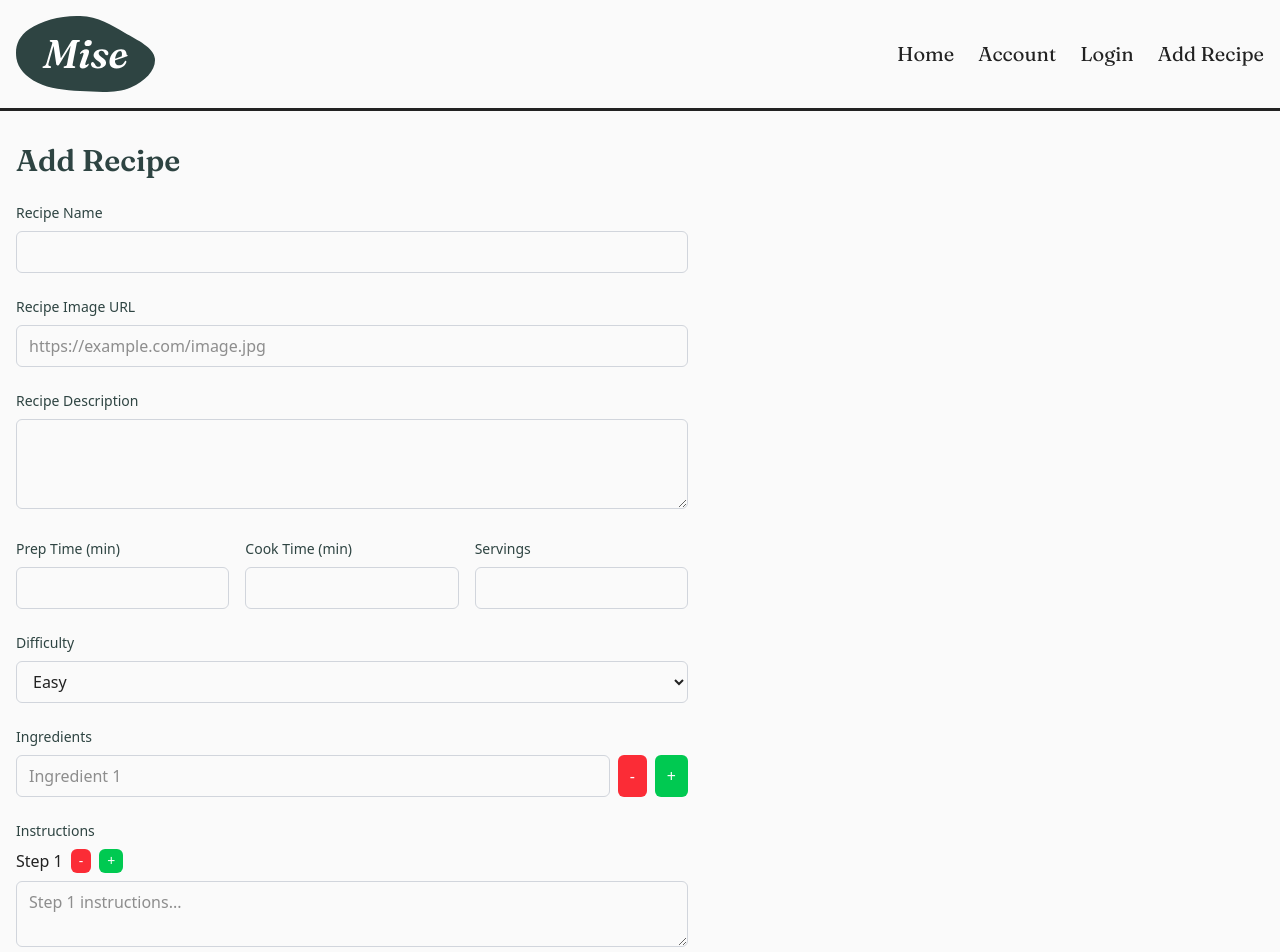
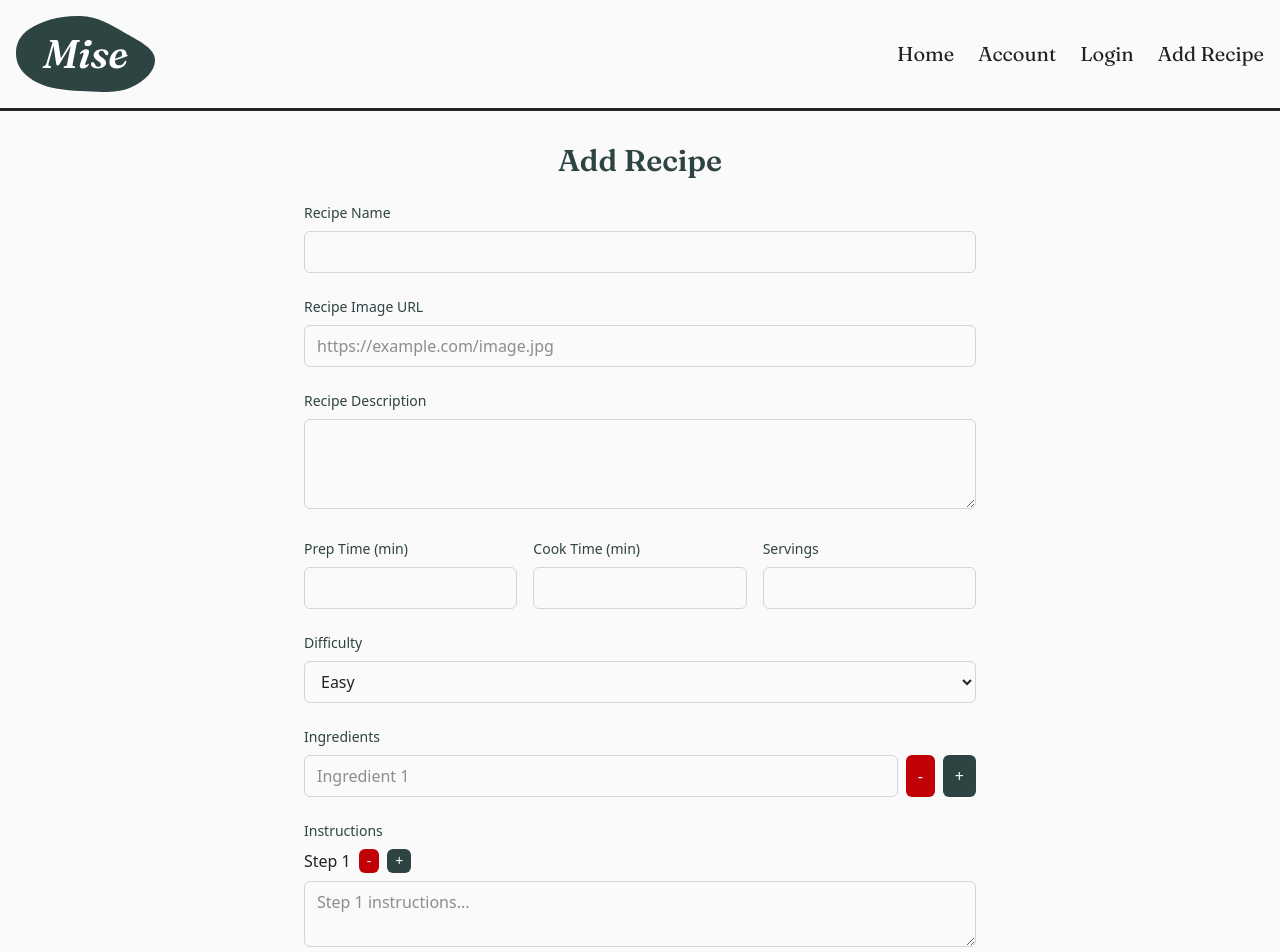
Before and after one commit to vzohni/mise-recipe-app, a Next.js app: page /add-recipe in a window 1280 px wide. Shown: the top 952 px of the page. Built offline with nearby package versions, Linux system fonts and the light colour scheme.

Commit message:
added supabase connection

```diff
--- a/package.json
+++ b/package.json
@@ -9,6 +9,7 @@
     "lint": "eslint"
   },
   "dependencies": {
+    "@supabase/supabase-js": "^2.81.1",
     "next": "15.5.5",
     "postcss": "^8.5.6",
     "react": "19.1.0",
--- a/src/app/add-recipe/page.tsx
+++ b/src/app/add-recipe/page.tsx
@@ -4,8 +4,22 @@ import Header from "@/components/Header";
 import Button from "@/components/Button";
 import { useState } from "react";
 
+type Difficulty = "easy" | "medium" | "hard";
+
+interface RecipeFormData {
+  name: string;
+  image: string;
+  description: string;
+  prepTime: string;
+  cookTime: string;
+  servings: string;
+  difficulty: Difficulty;
+  ingredients: string[];
+  instructions: string[];
+}
+
 export default function AddRecipe() {
-  const [formData, setFormData] = useState({
+  const [formData, setFormData] = useState<RecipeFormData>({
     name: "",
     image: "",
     description: "",
@@ -13,42 +27,39 @@ export default function AddRecipe() {
     cookTime: "",
     servings: "",
     difficulty: "easy",
-    ingredients: [""],
-    instructions: [""]
+    ingredients: [""] as string[],
+    instructions: [""] as string[],
   });
 
-  const handleInputChange = (e) => {
+  const handleInputChange = (e: React.ChangeEvent<HTMLInputElement | HTMLTextAreaElement | HTMLSelectElement>) => {
     const { name, value } = e.target;
-    setFormData(prev => ({
+    setFormData((prev) => ({ ...prev, [name]: value }));
+  };
+
+  const handleArrayInputChange = (index: number, field: "ingredients" | "instructions", value: string) => {
+    setFormData((prev) => ({
       ...prev,
-      [name]: value
+      [field]: prev[field].map((item, i) => (i === index ? value : item)),
     }));
   };
 
-  const handleArrayInputChange = (index, field, value) => {
-    setFormData(prev => ({
+  const addItem = (field: "ingredients" | "instructions") => {
+    setFormData((prev) => ({
       ...prev,
-      [field]: prev[field].map((item, i) => i === index ? value : item)
+      [field]: [...prev[field], ""],
     }));
   };
 
-  const addItem = (field) => {
-    setFormData(prev => ({
-      ...prev,
-      [field]: [...prev[field], ""]
-    }));
-  };
-
-  const removeItem = (field, index) => {
+  const removeItem = (field: "ingredients" | "instructions", index: number) => {
     if (formData[field].length > 1) {
-      setFormData(prev => ({
+      setFormData((prev) => ({
         ...prev,
-        [field]: prev[field].filter((_, i) => i !== index)
+        [field]: prev[field].filter((_, i) => i !== index),
       }));
     }
   };
 
-  const handleSubmit = (e) => {
+  const handleSubmit = (e: React.FormEvent<HTMLFormElement>) => {
     e.preventDefault();
     console.log("Form submitted:", formData);
     // Handle form submission here
@@ -58,7 +69,7 @@ export default function AddRecipe() {
     <div className="flex flex-col min-h-screen bg-(--background)">
       <Header />
 
-      <main className="container mx-auto px-4 flex flex-col mb-20 flex-1">
+      <main className="container mx-auto px-4 flex flex-col mb-20 flex-1 justify-center items-center">
         <h1 className="text-3xl font-semibold mt-8 text-(--primary) mb-6">Add Recipe</h1>
 
         <form onSubmit={handleSubmit} className="space-y-6 max-w-2xl">
@@ -180,9 +191,7 @@ export default function AddRecipe() {
 
           {/* Ingredients */}
           <div>
-            <label className="block text-sm font-medium text-(--primary) mb-2">
-              Ingredients
-            </label>
+            <label className="block text-sm font-medium text-(--primary) mb-2">Ingredients</label>
             {formData.ingredients.map((ingredient, index) => (
               <div key={index} className="flex gap-2 mb-2">
                 <input
@@ -195,7 +204,7 @@ export default function AddRecipe() {
                 <button
                   type="button"
                   onClick={() => removeItem("ingredients", index)}
-                  className="px-3 py-2 bg-red-500 text-white rounded-md hover:bg-red-600"
+                  className="cursor-pointer px-3 py-2 bg-red-700 text-white rounded-md hover:bg-red-600"
                   disabled={formData.ingredients.length === 1}
                 >
                   -
@@ -204,7 +213,7 @@ export default function AddRecipe() {
                   <button
                     type="button"
                     onClick={() => addItem("ingredients")}
-                    className="px-3 py-2 bg-green-500 text-white rounded-md hover:bg-green-600"
+                    className="cursor-pointer px-3 py-2 bg-(--primary) text-white rounded-md hover:bg-(--hover)"
                   >
                     +
                   </button>
@@ -215,9 +224,7 @@ export default function AddRecipe() {
 
           {/* Instructions */}
           <div>
-            <label className="block text-sm font-medium text-(--primary) mb-2">
-              Instructions
-            </label>
+            <label className="block text-sm font-medium text-(--primary) mb-2">Instructions</label>
             {formData.instructions.map((instruction, index) => (
               <div key={index} className="mb-4">
                 <div className="flex gap-2 mb-2">
@@ -225,7 +232,7 @@ export default function AddRecipe() {
                   <button
                     type="button"
                     onClick={() => removeItem("instructions", index)}
-                    className="px-2 bg-red-500 text-white rounded-md hover:bg-red-600 text-sm"
+                    className="px-2 bg-red-700 text-white rounded-md hover:bg-red-600 text-sm"
                     disabled={formData.instructions.length === 1}
                   >
                     -
@@ -234,7 +241,7 @@ export default function AddRecipe() {
                     <button
                       type="button"
                       onClick={() => addItem("instructions")}
-                      className="px-2 bg-green-500 text-white rounded-md hover:bg-green-600 text-sm"
+                      className="px-2 bg-(--primary) text-white rounded-md hover:bg-(--hover) text-sm"
                     >
                       +
                     </button>
--- a/src/app/page.tsx
+++ b/src/app/page.tsx
@@ -8,7 +8,7 @@ import Link from "next/link";
 
 export default function Home() {
   // Extract all unique tags from dummyRecipes
-  const allTags = [...new Set(dummyRecipes.flatMap(recipe => recipe.tags))];
+  const allTags = [...new Set(dummyRecipes.flatMap((recipe) => recipe.tags))];
 
   return (
     <div className="flex flex-col min-h-screen bg-(--background)">
@@ -21,7 +21,9 @@ export default function Home() {
           <div className="flex flex-row gap-4 align-bottom justify-between mt-6">
             <h2 className="font-sans-serif">Hundreds of recipes, tailored to your taste.</h2>
             <SearchBar />
-            <Button variant="secondary">Add Recipe</Button>
+            <a href="/add-recipe">
+              <Button variant="secondary">Add Recipe</Button>
+            </a>
           </div>
         </div>
 
@@ -32,7 +34,9 @@ export default function Home() {
               {allTags.map((tag, index) => (
                 <div key={index} className="flex items-center">
                   <input type="checkbox" id={`tag-${index}`} className="mr-2" />
-                  <label htmlFor={`tag-${index}`} className="cursor-pointer">{tag}</label>
+                  <label htmlFor={`tag-${index}`} className="cursor-pointer">
+                    {tag}
+                  </label>
                 </div>
               ))}
             </div>
--- a/src/components/Button.tsx
+++ b/src/components/Button.tsx
@@ -12,7 +12,7 @@ export default function Button({
 
   const variants = {
     primary: "bg-(--primary) text-white hover:bg-(--hover) hover:bg-opacity-80",
-    secondary: "bg-white text-[#2E4442] border-2 border-[#2E4442] hover:bg-gray-50",
+    secondary: "bg-white text-[#2E4442] border-2 border-[#2E4442] hover:bg-(--hover) hover:text-white",
   };
 
   return (
```
Also changed, not shown: 2 other files (tests, documents, lock files or other folders).
